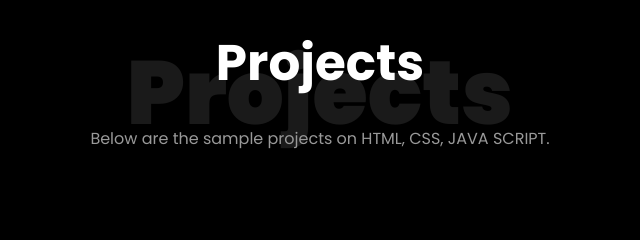
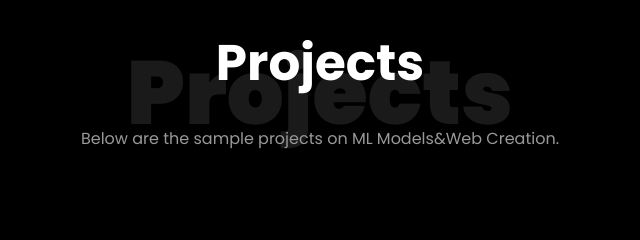
Before and after one commit to ravitejaatthiraju/ravitejaatthiraju.github.io, a plain HTML site: page index.html in a window 1280 px wide. Shown: the part 2860-3100 px from the top of the page, 320-960 px from the left. Drawn offline with Linux system fonts and the light colour scheme; animation ran at ten frames a second; files whose address does not match are found by name.

Commit message:
initial commit

```diff
--- a/index.html
+++ b/index.html
@@ -362,7 +362,7 @@
           <div class="col-md-7 heading-section text-center ftco-animate">
             <h1 class="big big-2">Projects</h1>
             <h2 class="mb-4">Projects</h2>
-            <p>Below are the sample projects on HTML, CSS, JAVA SCRIPT.</p>
+            <p>Below are the sample projects on ML Models&Web Creation.</p>
           </div>
         </div>
 		<div class="row d-flex">
```
